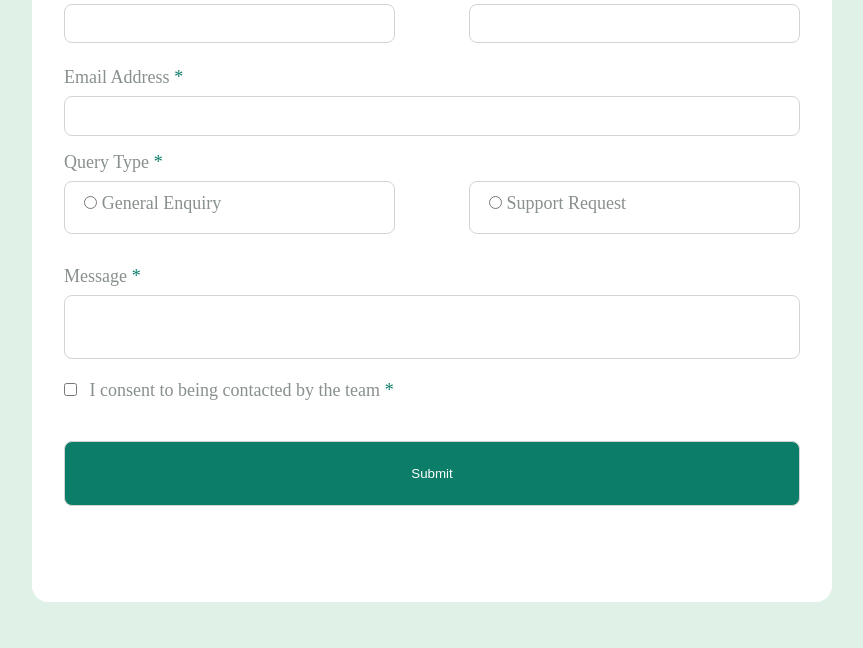
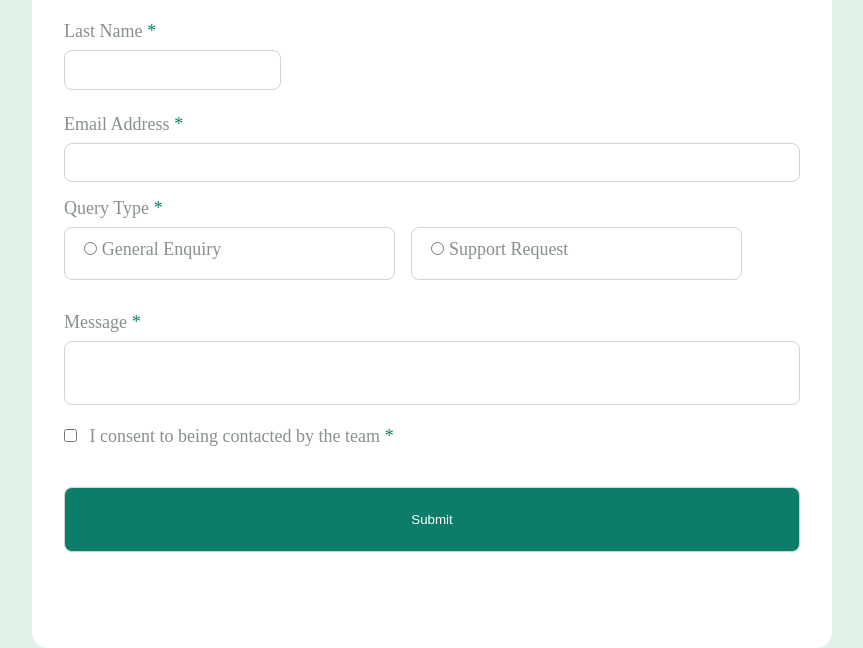
Before and after one commit to mohamedsec/first-project-form, a plain HTML site: page index.html in a window 1280 px wide. Shown: the part 173-821 px from the top of the page, without its empty margins (208-1071 px from the left). Before the commit the page ends 800 px from the top, so only its background shows below. Drawn offline with nearby package versions, Linux system fonts and the light colour scheme; files that its build step writes are made by us from their sources.

Commit message:
Update _base.scss scond time

```diff
--- a/_base.scss
+++ b/_base.scss
@@ -36,18 +36,12 @@ body {
     .flex {
       display: flex;
       flex-wrap: wrap;
-      justify-content: space-between;
-
-      gap: 0.5rem;
+      gap: 1rem;
     }
     .name > .first,
     .name > .last {
-      flex: 0 0 45%;
-      width: 45%;
-    }
-    .name > .first > input,
-    .name > .last > input {
-      width: 100%;
+      flex: 0 0 50%;
+      width: 50%;
     }
     #email {
       width: 100%;
@@ -98,7 +92,7 @@ body {
       border: 1px solid $borderc;
       outline: none;
       resize: none;
-      padding: 0.7rem 1.2rem;
+      padding: 0.8rem 1.2rem;
     }
     .checkb {
       label,
@@ -122,7 +116,7 @@ body {
     }
   }
 }
-@media only screen and (max-width: 700px) {
+@media only screen and (max-width: 600px) {
 
 
 
```
